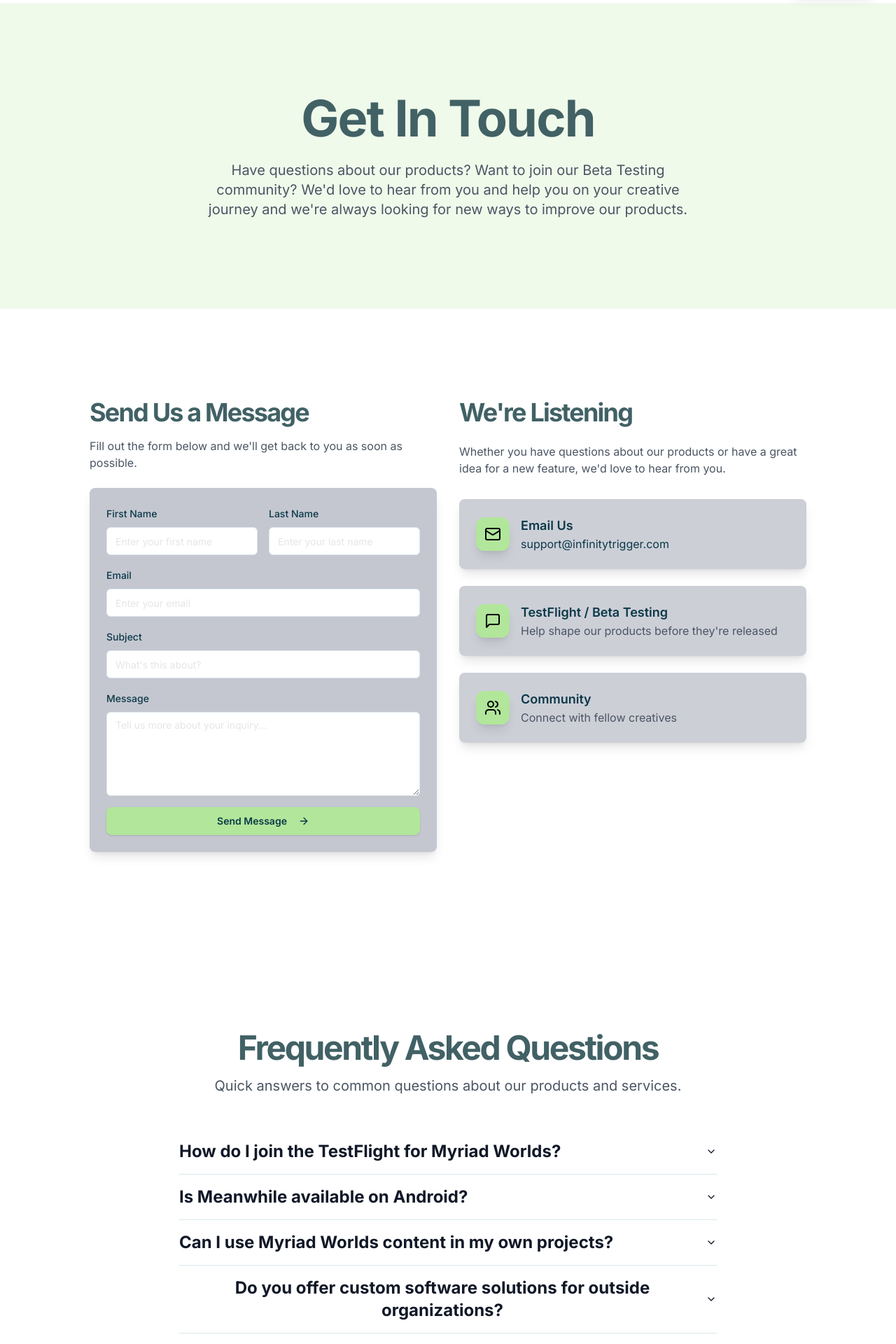
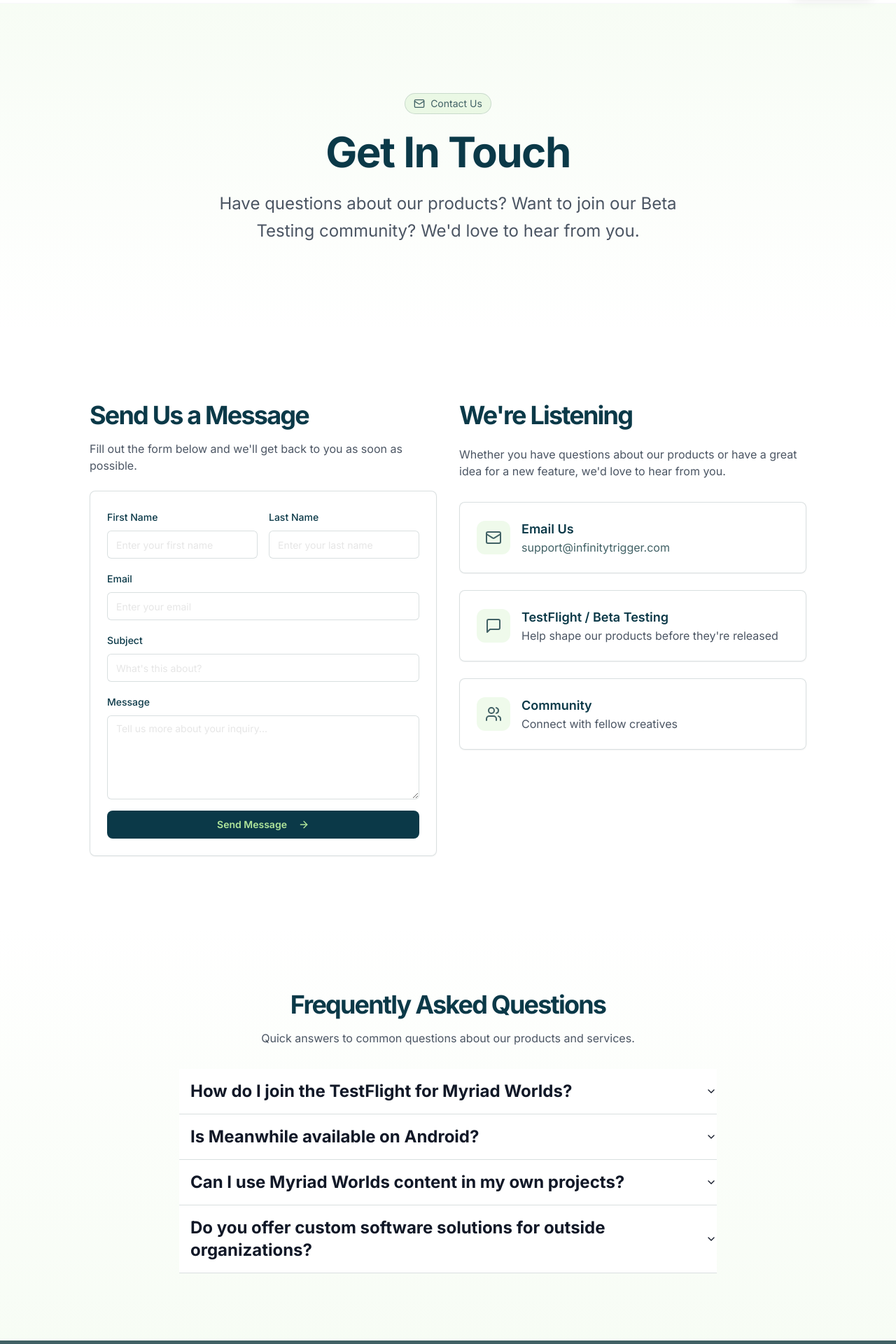
Before and after one commit to sylentwulf81/infinitytrigger, a Next.js app: page /contact in a window 1280 px wide. Shown: the part 60-1980 px from the top of the page at 70% size. Built offline with nearby package versions, Linux system fonts and the light colour scheme.

Commit message:
refactor: minor styling updates to contact and products pages

```diff
--- a/app/contact/page.tsx
+++ b/app/contact/page.tsx
@@ -13,18 +13,19 @@ export default function Contact() {
     <div className="flex flex-col min-h-screen">
       <main className="flex-1">
         {/* Hero Section */}
-        <section className="w-full py-12 md:py-24 lg:py-32 bg-brand-mint/20 dark:bg-brand-dark">
+        <section className="w-full py-12 md:py-24 lg:py-32 bg-gradient-to-b from-brand-mint/10 to-transparent dark:from-brand-teal/20">
           <div className="container px-4 md:px-6">
             <div className="flex flex-col items-center space-y-8 text-center">
               <div className="space-y-6">
-                <h1 className="text-4xl font-bold tracking-tight sm:text-5xl md:text-6xl lg:text-7xl text-[#416165] dark:text-brand-mint">
+                <div className="inline-flex items-center rounded-full bg-brand-mint/20 border border-brand-teal/20 px-3 py-1 text-sm text-brand-teal dark:text-brand-mint">
+                  <Mail className="w-4 h-4 mr-2" />
+                  Contact Us
+                </div>
+                <h1 className="text-4xl font-bold tracking-tight sm:text-5xl xl:text-6xl text-brand-dark dark:text-brand-mint">
                   Get In Touch
                 </h1>
-                <p className="mx-auto max-w-[700px] text-lg text-gray-600 md:text-xl dark:text-white">
-                  Have questions about our products? Want to join our Beta
-                  Testing community? We'd love to hear from you and help you on
-                  your creative journey and we're always looking for new ways to
-                  improve our products.
+                <p className="mx-auto max-w-[700px] text-gray-600 dark:text-brand-lavender/80 md:text-xl/relaxed lg:text-2xl/relaxed">
+                  Have questions about our products? Want to join our Beta Testing community? We'd love to hear from you.
                 </p>
               </div>
             </div>
@@ -32,55 +33,54 @@ export default function Contact() {
         </section>
 
         {/* Contact Form Section */}
-        <section className="w-full py-12 md:py-24 lg:py-32 bg-white dark:bg-gradient-to-b dark:from-brand-dark dark:to-black">
+        <section className="w-full py-12 md:py-24 bg-white dark:bg-transparent">
           <div className="container px-4 md:px-6">
             <div className="mx-auto grid max-w-5xl gap-8 lg:grid-cols-2">
               {/* Contact Form Box*/}
               <div className="space-y-6">
                 <div className="space-y-4">
-                  <h2 className="text-3xl font-bold tracking-tighter sm:text-4xl text-[#416165] dark:text-brand-mint">
+                  <h2 className="text-3xl font-bold tracking-tighter sm:text-4xl text-brand-dark dark:text-brand-mint">
                     Send Us a Message
                   </h2>
-                  <p className="text-gray-600 dark:text-white">
-                    Fill out the form below and we'll get back to you as soon as
-                    possible.
+                  <p className="text-gray-600 dark:text-brand-lavender/80">
+                    Fill out the form below and we'll get back to you as soon as possible.
                   </p>
                 </div>
 
-                <Card className="border-1 border-brand-mint shadow-lg bg-brand-gray/70">
+                <Card className="bg-white/50 dark:bg-brand-dark/50 border-brand-teal/20 dark:border-brand-mint/20">
                   <CardContent className="p-6 space-y-4">
                     <div className="grid gap-4 md:grid-cols-2">
                       <div className="space-y-2">
                         <Label
                           htmlFor="first-name"
-                          className="text-brand-dark font-medium"
+                          className="text-brand-dark dark:text-brand-mint font-medium"
                         >
                           First Name
                         </Label>
                         <Input
                           id="first-name"
                           placeholder="Enter your first name"
-                          className="border-brand-purple/20 focus:border-brand-purple"
+                          className="bg-white/80 dark:bg-brand-dark/80 border-brand-teal/20 dark:border-brand-mint/20 focus:border-brand-teal dark:focus:border-brand-mint"
                         />
                       </div>
                       <div className="space-y-2">
                         <Label
                           htmlFor="last-name"
-                          className="text-brand-dark font-medium"
+                          className="text-brand-dark dark:text-brand-mint font-medium"
                         >
                           Last Name
                         </Label>
                         <Input
                           id="last-name"
                           placeholder="Enter your last name"
-                          className="border-brand-purple/20 focus:border-brand-purple"
+                          className="bg-white/80 dark:bg-brand-dark/80 border-brand-teal/20 dark:border-brand-mint/20 focus:border-brand-teal dark:focus:border-brand-mint"
                         />
                       </div>
                     </div>
                     <div className="space-y-2">
                       <Label
                         htmlFor="email"
-                        className="text-brand-dark font-medium"
+                        className="text-brand-dark dark:text-brand-mint font-medium"
                       >
                         Email
                       </Label>
@@ -88,39 +88,39 @@ export default function Contact() {
                         id="email"
                         type="email"
                         placeholder="Enter your email"
-                        className="border-brand-purple/20 focus:border-brand-purple"
+                        className="bg-white/80 dark:bg-brand-dark/80 border-brand-teal/20 dark:border-brand-mint/20 focus:border-brand-teal dark:focus:border-brand-mint"
                       />
                     </div>
                     <div className="space-y-2">
                       <Label
                         htmlFor="subject"
-                        className="text-brand-dark font-medium"
+                        className="text-brand-dark dark:text-brand-mint font-medium"
                       >
                         Subject
                       </Label>
                       <Input
                         id="subject"
                         placeholder="What's this about?"
-                        className="border-brand-purple/20 focus:border-brand-purple"
+                        className="bg-white/80 dark:bg-brand-dark/80 border-brand-teal/20 dark:border-brand-mint/20 focus:border-brand-teal dark:focus:border-brand-mint"
                       />
                     </div>
                     <div className="space-y-2">
                       <Label
                         htmlFor="message"
-                        className="text-brand-dark font-medium"
+                        className="text-brand-dark dark:text-brand-mint font-medium"
                       >
                         Message
                       </Label>
                       <Textarea
                         id="message"
                         placeholder="Tell us more about your inquiry..."
-                        className="min-h-[120px] border-brand-purple/20 focus:border-brand-purple"
+                        className="min-h-[120px] bg-white/80 dark:bg-brand-dark/80 border-brand-teal/20 dark:border-brand-mint/20 focus:border-brand-teal dark:focus:border-brand-mint"
                       />
                     </div>
-                    <Button className="w-full bg-brand-mint text-brand-dark font-semibold px-6 py-2 rounded-lg shadow hover:text-brand-mint hover:bg-brand-dark transition-all duration-200">
+                    <BrandButton className="w-full">
                       Send Message
                       <ArrowRight className="ml-2 h-4 w-4" />
-                    </Button>
+                    </BrandButton>
                   </CardContent>
                 </Card>
               </div>
@@ -128,47 +128,47 @@ export default function Contact() {
               {/* Contact Info */}
               <div className="space-y-8">
                 <div className="space-y-6">
-                  <h2 className="text-3xl font-bold tracking-tighter sm:text-4xl text-[#416165] dark:text-brand-pink">
+                  <h2 className="text-3xl font-bold tracking-tighter sm:text-4xl text-brand-dark dark:text-brand-mint">
                     We're Listening
                   </h2>
-                  <p className="text-gray-600 dark:text-white">
-                    Whether you have questions about our products or have a
-                    great idea for a new feature, we'd love to hear from you.
+                  <p className="text-gray-600 dark:text-brand-lavender/80">
+                    Whether you have questions about our products or have a great idea for a new feature, we'd love to hear from you.
                   </p>
                 </div>
 
                 <div className="space-y-6">
-                  <Card className="border-1 bg-brand-gray/60 dark:bg-brand-teal shadow-lg">
+                  <Card className="bg-white/50 dark:bg-brand-dark/50 border-brand-teal/20 dark:border-brand-mint/20">
                     <CardContent className="p-6">
                       <div className="flex items-center space-x-4">
-                        <div className="p-3 rounded-xl bg-brand-mint shadow-lg">
-                          <Mail className="h-6 w-6 text-black" />
+                        <div className="p-3 rounded-xl bg-brand-mint/20 dark:bg-brand-mint/10">
+                          <Mail className="h-6 w-6 text-brand-teal dark:text-brand-mint" />
                         </div>
                         <div>
                           <h3 className="text-lg font-semibold text-brand-dark dark:text-brand-mint">
                             Email Us
                           </h3>
-                          <p className="text-brand-dark hover:text-blue-500 dark:text-brand-gray dark:hover:text-brand-mint">
-                            <a href="mailto:support@infinitytrigger.com">
-                              support@infinitytrigger.com
-                            </a>
-                          </p>
+                          <Link
+                            href="mailto:support@infinitytrigger.com"
+                            className="text-brand-teal hover:text-brand-dark dark:text-brand-mint/80 dark:hover:text-brand-mint transition-colors"
+                          >
+                            support@infinitytrigger.com
+                          </Link>
                         </div>
                       </div>
                     </CardContent>
                   </Card>
 
-                  <Card className="border-1 bg-brand-gray/60 dark:bg-brand-teal shadow-lg ">
+                  <Card className="bg-white/50 dark:bg-brand-dark/50 border-brand-teal/20 dark:border-brand-mint/20">
                     <CardContent className="p-6">
                       <div className="flex items-center space-x-4">
-                        <div className="p-3 rounded-xl bg-brand-mint shadow-lg">
-                          <MessageSquare className="h-6 w-6 text-black" />
+                        <div className="p-3 rounded-xl bg-brand-mint/20 dark:bg-brand-mint/10">
+                          <MessageSquare className="h-6 w-6 text-brand-teal dark:text-brand-mint" />
                         </div>
                         <div>
                           <h3 className="text-lg font-semibold text-brand-dark dark:text-brand-mint">
                             TestFlight / Beta Testing
                           </h3>
-                          <p className="text-gray-600 dark:text-white">
+                          <p className="text-gray-600 dark:text-brand-lavender/80">
                             Help shape our products before they're released
                           </p>
                         </div>
@@ -176,17 +176,17 @@ export default function Contact() {
                     </CardContent>
                   </Card>
 
-                  <Card className="border-1 bg-brand-gray/60 dark:bg-brand-teal shadow-lg">
+                  <Card className="bg-white/50 dark:bg-brand-dark/50 border-brand-teal/20 dark:border-brand-mint/20">
                     <CardContent className="p-6">
                       <div className="flex items-center space-x-4">
-                        <div className="p-3 rounded-xl bg-brand-mint shadow-lg">
-                          <Users className="h-6 w-6 text-black" />
+                        <div className="p-3 rounded-xl bg-brand-mint/20 dark:bg-brand-mint/10">
+                          <Users className="h-6 w-6 text-brand-teal dark:text-brand-mint" />
                         </div>
                         <div>
                           <h3 className="text-lg font-semibold text-brand-dark dark:text-brand-mint">
                             Community
                           </h3>
-                          <p className="text-gray-600 dark:text-white">
+                          <p className="text-gray-600 dark:text-brand-lavender/80">
                             Connect with fellow creatives
                           </p>
                         </div>
@@ -200,72 +200,61 @@ export default function Contact() {
         </section>
 
         {/* FAQ Section */}
-        <section className="w-full py-12 md:py-24 lg:py-32 bg-gradient-to-br from-brand-purple/5 via-white to-brand-neon/5">
+        <section className="w-full py-12 md:py-24 bg-gradient-to-b from-transparent to-brand-mint/10 dark:to-brand-teal/20">
           <div className="container px-4 md:px-6">
-            <div className="flex flex-col items-center space-y-4 text-center mb-12">
-              <h2 className="text-3xl font-bold tracking-tighter sm:text-4xl md:text-5xl text-brand-teal dark:text-brand-mint">
-                Frequently Asked Questions
-              </h2>
-              <p className="mx-auto max-w-[700px] text-gray-600 md:text-xl dark:text-white">
-                Quick answers to common questions about our products and
-                services.
-              </p>
-            </div>
+            <div className="mx-auto max-w-3xl space-y-8">
+              <div className="space-y-4 text-center">
+                <h2 className="text-3xl font-bold tracking-tighter sm:text-4xl text-brand-dark dark:text-brand-mint">
+                  Frequently Asked Questions
+                </h2>
+                <p className="text-gray-600 dark:text-brand-lavender/80">
+                  Quick answers to common questions about our products and services.
+                </p>
+              </div>
 
-            <div className="mx-auto">
               <Accordion type="single" collapsible className="w-full max-w-3xl mx-auto bg-white dark:bg-brand-dark dark:text-brand-mint">
-                <AccordionItem value="testflight">
-                  <AccordionTrigger className="text-2xl font-bold text-gray-900 dark:text-brand-mint hover:bg-brand-mint/10 dark:hover:bg-brand-gray dark:hover:text-brand-dark transition-all duration-300 hover:no-underline">
+                <AccordionItem value="item-1" className="border-brand-teal/20 dark:border-brand-mint/20">
+                  <AccordionTrigger className="text-2xl font-bold text-gray-900 dark:text-brand-mint hover:bg-brand-mint/10 dark:hover:bg-brand-gray dark:hover:text-brand-dark transition-all duration-300 hover:no-underline text-left w-full pl-4">
                     How do I join the TestFlight for Myriad Worlds?
                   </AccordionTrigger>
                   <AccordionContent className="text-gray-700 leading-relaxed dark:text-white">
-                    You can join the Myriad Worlds TestFlight directly by clicking{" "}
+                    You can join the Myriad Worlds TestFlight by clicking the TestFlight link on our products page or by visiting{" "}
                     <Link
                       href="https://testflight.apple.com/join/uJVk52wq"
                       target="_blank"
                       rel="noopener noreferrer"
-                      className="text-brand-teal dark:text-brand-mint hover:underline"
+                      className="text-brand-teal hover:text-brand-dark dark:text-brand-mint dark:hover:text-brand-mint/80 transition-colors"
                     >
-                      here
-                    </Link>{" "}
-                    or visiting{" "}
-                    <span className="font-mono bg-gray-100 dark:bg-gray-800 px-1 py-0.5 rounded">
-                      https://testflight.apple.com/join/uJVk52wq
-                    </span>
+                      this direct link
+                    </Link>
+                    . TestFlight is Apple's beta testing platform and requires the TestFlight app to be installed on your iOS device.
                   </AccordionContent>
                 </AccordionItem>
 
-                <AccordionItem value="android">
-                  <AccordionTrigger className="text-2xl font-bold text-gray-900 dark:text-brand-mint hover:bg-brand-mint/10 dark:hover:bg-brand-gray dark:hover:text-brand-dark transition-all duration-300 hover:no-underline">
+                <AccordionItem value="item-2" className="border-brand-teal/20 dark:border-brand-mint/20">
+                  <AccordionTrigger className="text-2xl font-bold text-gray-900 dark:text-brand-mint hover:bg-brand-mint/10 dark:hover:bg-brand-gray dark:hover:text-brand-dark transition-all duration-300 hover:no-underline text-left w-full pl-4">
                     Is Meanwhile available on Android?
                   </AccordionTrigger>
                   <AccordionContent className="text-gray-700 leading-relaxed dark:text-white">
-                    Currently, Meanwhile is only available on iOS and iPadOS.
-                    We're working on an Android version and will announce it
-                    when it's ready for testing.
+                    Currently, Meanwhile is only available on iOS. We're focusing on providing the best possible experience for iOS users before considering other platforms.
                   </AccordionContent>
                 </AccordionItem>
 
-                <AccordionItem value="content-usage">
-                  <AccordionTrigger className="text-2xl font-bold text-gray-900 dark:text-brand-mint hover:bg-brand-mint/10 dark:hover:bg-brand-gray dark:hover:text-brand-dark transition-all duration-300 hover:no-underline">
+                <AccordionItem value="item-3" className="border-brand-teal/20 dark:border-brand-mint/20">
+                  <AccordionTrigger className="text-2xl font-bold text-gray-900 dark:text-brand-mint hover:bg-brand-mint/10 dark:hover:bg-brand-gray dark:hover:text-brand-dark transition-all duration-300 hover:no-underline text-left w-full pl-4">
                     Can I use Myriad Worlds content in my own projects?
                   </AccordionTrigger>
                   <AccordionContent className="text-gray-700 leading-relaxed dark:text-white">
-                    Yes! All content in Myriad Worlds is licensed under Creative
-                    Commons, which means you can use it in your own creative
-                    projects, including commercial work.
+                    Yes! All content in Myriad Worlds is released under Creative Commons licensing, which means you can use it as inspiration, adapt it, or build upon it for your own creative projects.
                   </AccordionContent>
                 </AccordionItem>
 
-                <AccordionItem value="custom-solutions">
-                  <AccordionTrigger className="text-2xl font-bold text-gray-900 dark:text-brand-mint hover:bg-brand-mint/10 dark:hover:bg-brand-gray dark:hover:text-brand-dark transition-all duration-300 hover:no-underline">
+                <AccordionItem value="item-4" className="border-brand-teal/20 dark:border-brand-mint/20">
+                  <AccordionTrigger className="text-2xl font-bold text-gray-900 dark:text-brand-mint hover:bg-brand-mint/10 dark:hover:bg-brand-gray dark:hover:text-brand-dark transition-all duration-300 hover:no-underline text-left w-full pl-4">
                     Do you offer custom software solutions for outside organizations?
                   </AccordionTrigger>
                   <AccordionContent className="text-gray-700 leading-relaxed dark:text-white">
-                    We're always interested in hearing about unique use cases
-                    and team needs. Contact us to discuss how we might be able
-                    to help with custom digital solutions for Apple platforms,
-                    Android, and native web.
+                    While we primarily focus on our own products, we're always open to discussing potential collaborations. Contact us with your requirements, and we'll be happy to explore possibilities.
                   </AccordionContent>
                 </AccordionItem>
               </Accordion>
```
Also changed, not shown: app/products/page.tsx (+4 -7 lines), components/layout/Header.tsx (line endings or trailing spaces).
